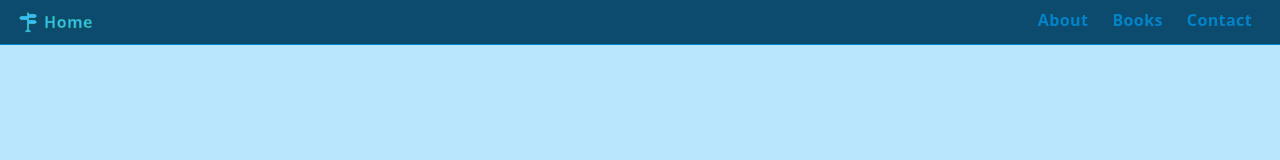
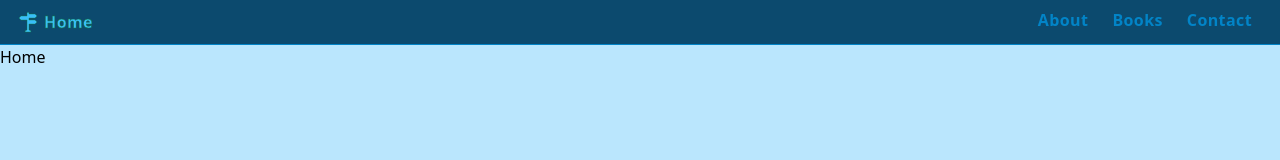
Before and after one commit to maxzz/routes-router, a React (Vite) app: page / in a window 1280 px wide. Shown: the top 160 px of the page. Built offline with nearby package versions, Linux system fonts and the light colour scheme.

Commit message:
WIP. router. fix StrictMode warning

```diff
--- a/src/components/0-router/0-all-routes.tsx
+++ b/src/components/0-router/0-all-routes.tsx
@@ -15,6 +15,12 @@ export type RouteType = Prettify<
 >;
 
 export const routes: RouteType[] = [
+    {
+        name: "home",
+        path: "/",
+        element: <div className="">Home</div>,
+        nodeRef: createRef(),
+    },
     {
         name: "about",
         path: "/about",
```
